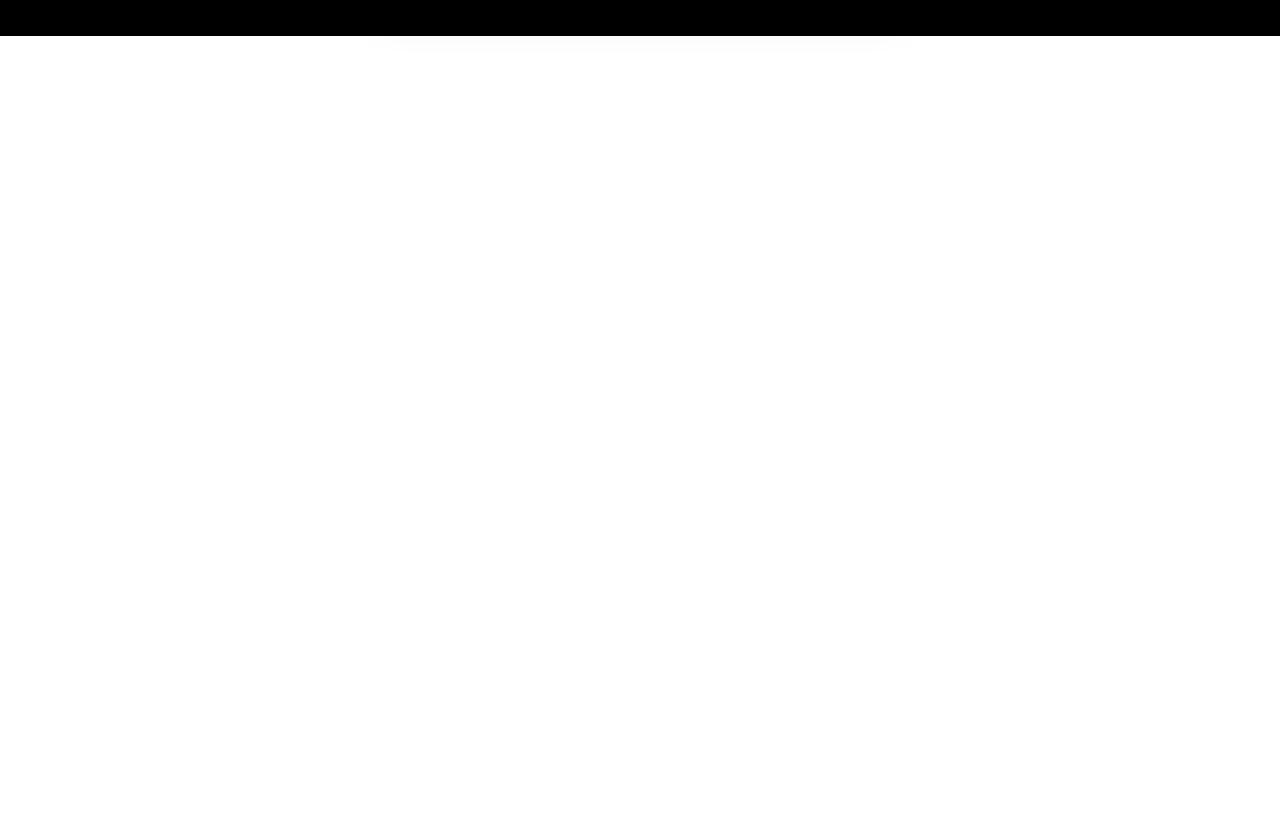
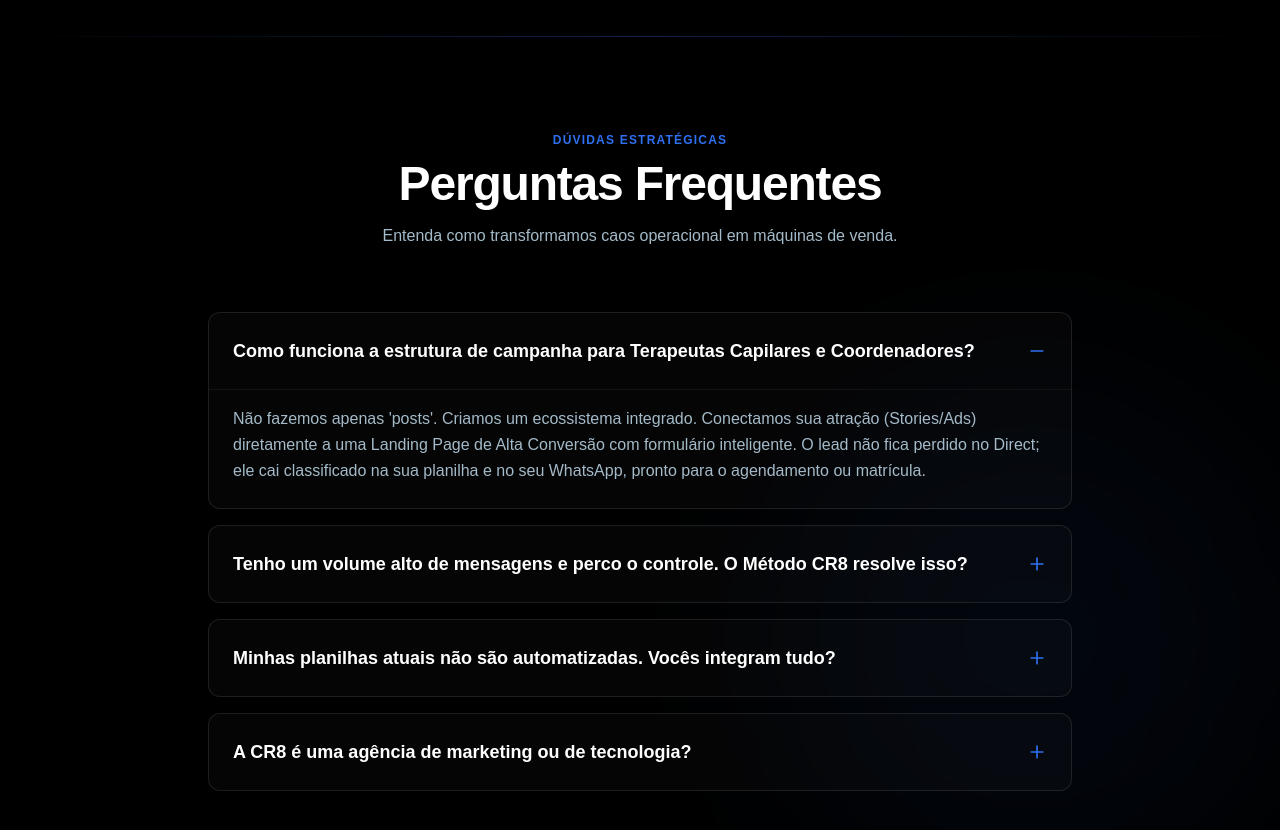
Before and after one commit to TemplodasVirtudes/site-cr8, a Next.js app: page /metodo in a window 1280 px wide. Shown: the part 1380-2210 px from the top of the page. Before the commit the page ends 1416 px from the top, so only its background shows below. Built offline with nearby package versions, Linux system fonts and the light colour scheme.

Commit message:
Adiciona Secao de FAQ na pagina metodo

```diff
--- a/src/app/metodo/page.tsx
+++ b/src/app/metodo/page.tsx
@@ -2,6 +2,8 @@
 
 import { useState } from "react";
 import { Loader2, ArrowRight, CheckCircle2 } from "lucide-react";
+// Importamos o componente de FAQ
+import { FaqSection } from "@/components/sections/faq";
 
 export default function MetodoPage() {
 
@@ -272,6 +274,10 @@
           </div>
         </div>
       </section>
+
+      {/* --- NOVA SEÇÃO DE FAQ (Inserida Aqui) --- */}
+      <FaqSection />
+
     </main>
   );
 }
--- /dev/null
+++ b/src/components/sections/faq.tsx
@@ -0,0 +1,101 @@
+"use client";
+
+import { useState } from "react";
+import { motion, AnimatePresence } from "framer-motion";
+import { ChevronDown, Plus, Minus } from "lucide-react";
+
+const faqData = [
+  {
+    question: "Como funciona a estrutura de campanha para Terapeutas Capilares e Coordenadores?",
+    answer: "Não fazemos apenas 'posts'. Criamos um ecossistema integrado. Conectamos sua atração (Stories/Ads) diretamente a uma Landing Page de Alta Conversão com formulário inteligente. O lead não fica perdido no Direct; ele cai classificado na sua planilha e no seu WhatsApp, pronto para o agendamento ou matrícula.",
+  },
+  {
+    question: "Tenho um volume alto de mensagens e perco o controle. O Método CR8 resolve isso?",
+    answer: "Sim. Esse é o 'Fluxo Invisível'. Substituímos o controle manual por triagem automática. Nossa tecnologia filtra quem são os curiosos e quem são os compradores reais antes mesmo de você falar 'oi'. Ideal para quem não pode perder tempo respondendo perguntas repetitivas.",
+  },
+  {
+    question: "Minhas planilhas atuais não são automatizadas. Vocês integram tudo?",
+    answer: "Absolutamente. A CR8 elimina o 'Ctrl+C / Ctrl+V'. Integramos os dados da página de captura diretamente ao seu CRM ou Google Sheets. Se um aluno preenche a ficha, o contrato pode ser gerado automaticamente, o financeiro notificado e o acesso liberado, sem intervenção humana.",
+  },
+  {
+    question: "A CR8 é uma agência de marketing ou de tecnologia?",
+    answer: "Somos uma consultoria de Engenharia Digital. Enquanto agências focam apenas na estética (o post bonito), nós focamos na infraestrutura que sustenta a venda. Entregamos o processo operacional que garante que o marketing funcione sem gerar o caos na sua rotina.",
+  },
+];
+
+export function FaqSection() {
+  const [openIndex, setOpenIndex] = useState<number | null>(0);
+
+  return (
+    <section className="py-24 bg-black relative overflow-hidden">
+      {/* Elementos de Fundo */}
+      <div className="absolute top-0 left-0 w-full h-px bg-gradient-to-r from-transparent via-[#2e70f0]/30 to-transparent" />
+      <div className="absolute bottom-0 right-0 w-[500px] h-[500px] bg-[#2e70f0]/5 blur-[100px] rounded-full pointer-events-none" />
+
+      <div className="container mx-auto px-4 max-w-4xl relative z-10">
+
+        <div className="text-center mb-16">
+          <span className="text-[#2e70f0] font-bold tracking-widest text-xs uppercase mb-3 block">
+            Dúvidas Estratégicas
+          </span>
+          <h2 className="text-3xl md:text-5xl font-bold text-white tracking-tight">
+            Perguntas Frequentes
+          </h2>
+          <p className="text-[#a4bac8] mt-4 max-w-2xl mx-auto">
+            Entenda como transformamos caos operacional em máquinas de venda.
+          </p>
+        </div>
+
+        {/* ESTRUTURA SEMÂNTICA PARA AIO/SEO (Schema.org) */}
+        <div
+          className="space-y-4"
+          itemScope
+          itemType="https://schema.org/FAQPage"
+        >
+          {faqData.map((item, index) => (
+            <div
+              key={index}
+              className="border border-white/10 rounded-xl bg-white/[0.02] overflow-hidden transition-colors hover:border-[#2e70f0]/30"
+              itemScope
+              itemProp="mainEntity"
+              itemType="https://schema.org/Question"
+            >
+              <button
+                onClick={() => setOpenIndex(openIndex === index ? null : index)}
+                className="w-full flex items-center justify-between p-6 text-left focus:outline-none"
+              >
+                <span className="font-bold text-white text-lg pr-8" itemProp="name">
+                  {item.question}
+                </span>
+                <span className="text-[#2e70f0]">
+                  {openIndex === index ? <Minus size={20} /> : <Plus size={20} />}
+                </span>
+              </button>
+
+              <AnimatePresence>
+                {openIndex === index && (
+                  <motion.div
+                    initial={{ height: 0, opacity: 0 }}
+                    animate={{ height: "auto", opacity: 1 }}
+                    exit={{ height: 0, opacity: 0 }}
+                    transition={{ duration: 0.3, ease: "easeInOut" }}
+                  >
+                    <div
+                      className="px-6 pb-6 text-[#a4bac8] leading-relaxed border-t border-white/5 pt-4"
+                      itemScope
+                      itemProp="acceptedAnswer"
+                      itemType="https://schema.org/Answer"
+                    >
+                      <span itemProp="text">{item.answer}</span>
+                    </div>
+                  </motion.div>
+                )}
+              </AnimatePresence>
+            </div>
+          ))}
+        </div>
+
+      </div>
+    </section>
+  );
+}
```
